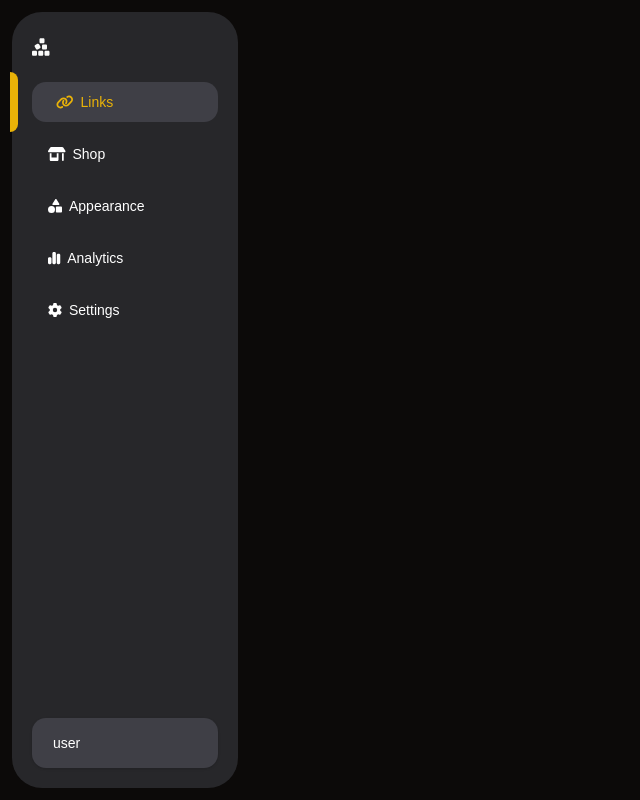
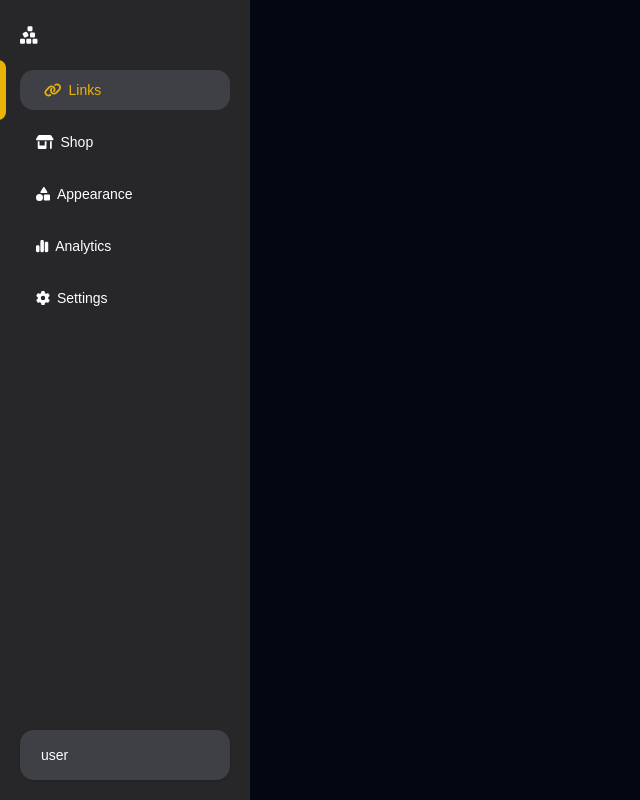
Before and after one commit to adiyadav123/linktree, a Next.js app: page /admin in a window 1280 px wide. Shown: the whole page, without its empty margins (0-640 px from the left). Built offline with nearby package versions, Linux system fonts and the light colour scheme; no server answers.

Commit message:
Update colors and styles in layout and sidebar components

```diff
--- a/app/(root)/admin/layout.jsx
+++ b/app/(root)/admin/layout.jsx
@@ -5,7 +5,6 @@ import { config } from "@fortawesome/fontawesome-svg-core";
 import  "@fortawesome/fontawesome-svg-core/styles.css";
 
 config.autoAddCss = false;
-
 
 const AdminLayout = () => {
   return (
--- a/app/globals.css
+++ b/app/globals.css
@@ -19,27 +19,28 @@ body {
 
 
 
+
 @layer base {
   :root {
     --background: 0 0% 100%;
-    --foreground: 20 14.3% 4.1%;
+    --foreground: 224 71.4% 4.1%;
     --card: 0 0% 100%;
-    --card-foreground: 20 14.3% 4.1%;
+    --card-foreground: 224 71.4% 4.1%;
     --popover: 0 0% 100%;
-    --popover-foreground: 20 14.3% 4.1%;
-    --primary: 47.9 95.8% 53.1%;
-    --primary-foreground: 26 83.3% 14.1%;
-    --secondary: 60 4.8% 95.9%;
-    --secondary-foreground: 24 9.8% 10%;
-    --muted: 60 4.8% 95.9%;
-    --muted-foreground: 25 5.3% 44.7%;
-    --accent: 60 4.8% 95.9%;
-    --accent-foreground: 24 9.8% 10%;
+    --popover-foreground: 224 71.4% 4.1%;
+    --primary: 262.1 83.3% 57.8%;
+    --primary-foreground: 210 20% 98%;
+    --secondary: 220 14.3% 95.9%;
+    --secondary-foreground: 220.9 39.3% 11%;
+    --muted: 220 14.3% 95.9%;
+    --muted-foreground: 220 8.9% 46.1%;
+    --accent: 220 14.3% 95.9%;
+    --accent-foreground: 220.9 39.3% 11%;
     --destructive: 0 84.2% 60.2%;
-    --destructive-foreground: 60 9.1% 97.8%;
-    --border: 20 5.9% 90%;
-    --input: 20 5.9% 90%;
-    --ring: 20 14.3% 4.1%;
+    --destructive-foreground: 210 20% 98%;
+    --border: 220 13% 91%;
+    --input: 220 13% 91%;
+    --ring: 262.1 83.3% 57.8%;
     --radius: 1rem;
     --chart-1: 12 76% 61%;
     --chart-2: 173 58% 39%;
@@ -49,25 +50,25 @@ body {
   }
 
   .dark {
-    --background: 20 14.3% 4.1%;
-    --foreground: 60 9.1% 97.8%;
-    --card: 20 14.3% 4.1%;
-    --card-foreground: 60 9.1% 97.8%;
-    --popover: 20 14.3% 4.1%;
-    --popover-foreground: 60 9.1% 97.8%;
-    --primary: 47.9 95.8% 53.1%;
-    --primary-foreground: 26 83.3% 14.1%;
-    --secondary: 12 6.5% 15.1%;
-    --secondary-foreground: 60 9.1% 97.8%;
-    --muted: 12 6.5% 15.1%;
-    --muted-foreground: 24 5.4% 63.9%;
-    --accent: 12 6.5% 15.1%;
-    --accent-foreground: 60 9.1% 97.8%;
+    --background: 224 71.4% 4.1%;
+    --foreground: 210 20% 98%;
+    --card: 224 71.4% 4.1%;
+    --card-foreground: 210 20% 98%;
+    --popover: 224 71.4% 4.1%;
+    --popover-foreground: 210 20% 98%;
+    --primary: 263.4 70% 50.4%;
+    --primary-foreground: 210 20% 98%;
+    --secondary: 215 27.9% 16.9%;
+    --secondary-foreground: 210 20% 98%;
+    --muted: 215 27.9% 16.9%;
+    --muted-foreground: 217.9 10.6% 64.9%;
+    --accent: 215 27.9% 16.9%;
+    --accent-foreground: 210 20% 98%;
     --destructive: 0 62.8% 30.6%;
-    --destructive-foreground: 60 9.1% 97.8%;
-    --border: 12 6.5% 15.1%;
-    --input: 12 6.5% 15.1%;
-    --ring: 35.5 91.7% 32.9%;
+    --destructive-foreground: 210 20% 98%;
+    --border: 215 27.9% 16.9%;
+    --input: 215 27.9% 16.9%;
+    --ring: 263.4 70% 50.4%;
     --chart-1: 220 70% 50%;
     --chart-2: 160 60% 45%;
     --chart-3: 30 80% 55%;
@@ -75,6 +76,7 @@ body {
     --chart-5: 340 75% 55%;
   }
 }
+
 
 
 @layer base {
--- a/components/Sidebar.jsx
+++ b/components/Sidebar.jsx
@@ -37,8 +37,8 @@ const Sidebar = () => {
   };
 
   return (
-    <div className="p-3 h-full w-full bg-transparent">
-      <div className="w-full h-full bg-zinc-800 border-r-8 rounded-[30px] border-none p-5 flex items-start justify-between flex-col">
+    <div className=" h-full w-full bg-transparent">
+      <div className="w-full h-full bg-zinc-800 border-r-8 border-none p-5 flex items-start justify-between flex-col border-r-white">
         <div className="w-full">
           <div className="h-[30px] w-full text-[20px]">
             <FontAwesomeIcon icon={faCubesStacked} />
@@ -51,7 +51,7 @@ const Sidebar = () => {
                 activeLink === "Links"
                   ? "bg-zinc-700 text-yellow-500 hover:bg-zinc-700"
                   : "bg-transparent text-white hover:bg-zinc-700"
-              } transition-all duration-500 shadow-none flex items-center justify-start space-x-2 h-[40px] text-[14px] relative`}
+              }  shadow-none flex items-center justify-start space-x-2 h-[40px] text-[14px] relative`}
             >
               {activeLink === "Links" && (
                 <div className="absolute left-[-22px] bg-yellow-500 h-[60px] w-[8px] rounded-r-md"></div>
@@ -66,7 +66,7 @@ const Sidebar = () => {
                 activeLink === "Shop"
                   ? "bg-zinc-700 text-yellow-500 hover:bg-zinc-700"
                   : "bg-transparent text-white hover:bg-zinc-700"
-              } transition-all duration-500 shadow-none flex items-center justify-start space-x-2 h-[40px] text-[14px] relative`}
+              }  shadow-none flex items-center justify-start space-x-2 h-[40px] text-[14px] relative`}
             >
               {activeLink === "Shop" && (
                 <div className="absolute left-[-22px] bg-yellow-500 h-[60px] w-[8px] rounded-r-md"></div>
@@ -81,7 +81,7 @@ const Sidebar = () => {
                 activeLink === "Appearance"
                   ? "bg-zinc-700 text-yellow-500 hover:bg-zinc-700"
                   : "bg-transparent text-white hover:bg-zinc-700"
-              } transition-all duration-500 shadow-none flex items-center justify-start space-x-2 h-[40px] text-[14px] relative`}
+              }  shadow-none flex items-center justify-start space-x-2 h-[40px] text-[14px] relative`}
             >
               {activeLink === "Appearance" && (
                 <div className="absolute left-[-22px] bg-yellow-500 h-[60px] w-[8px] rounded-r-md"></div>
@@ -99,7 +99,7 @@ const Sidebar = () => {
                 activeLink === "Analytics"
                   ? "bg-zinc-700 text-yellow-500 hover:bg-zinc-700"
                   : "bg-transparent text-white hover:bg-zinc-700"
-              } transition-all duration-500 shadow-none flex items-center justify-start space-x-2 h-[40px] text-[14px] relative`}
+              }  shadow-none flex items-center justify-start space-x-2 h-[40px] text-[14px] relative`}
             >
               {activeLink === "Analytics" && (
                 <div className="absolute left-[-22px] bg-yellow-500 h-[60px] w-[8px] rounded-r-md"></div>
@@ -117,7 +117,7 @@ const Sidebar = () => {
                 activeLink === "Settings"
                   ? "bg-zinc-700 text-yellow-500 hover:bg-zinc-700"
                   : "bg-transparent text-white hover:bg-zinc-700"
-              } transition-all duration-500 shadow-none flex items-center justify-start space-x-2 h-[40px] text-[14px] relative`}
+              }  shadow-none flex items-center justify-start space-x-2 h-[40px] text-[14px] relative`}
             >
               {activeLink === "Settings" && (
                 <div className="absolute left-[-22px] bg-yellow-500 h-[60px] w-[8px] rounded-r-md"></div>
@@ -129,7 +129,7 @@ const Sidebar = () => {
         </div>
         <div className="user_button w-full h-[50px]">
           <Button
-            className="bg-zinc-700 text-white hover:bg-zinc-600 transition-all duration-500 flex items-center justify-start space-x-2 h-[40px] text-[14px] hover:text-yellow-500"
+            className="bg-zinc-700 text-white hover:bg-zinc-600  flex items-center justify-start space-x-2 h-[40px] text-[14px] hover:text-yellow-500"
             style={{ width: "100%", height: "100%" }}
             onClick={() => openUser()}
           >
```
